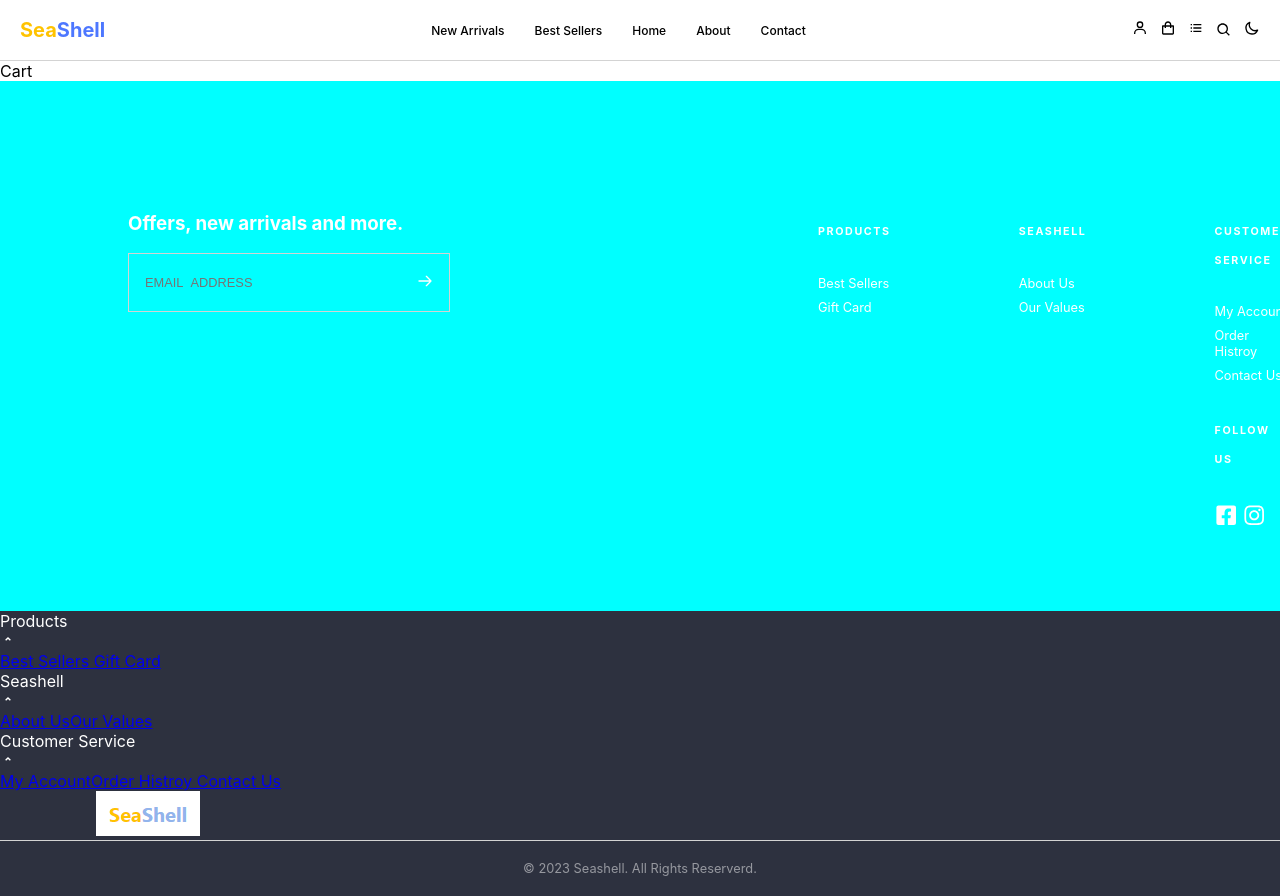
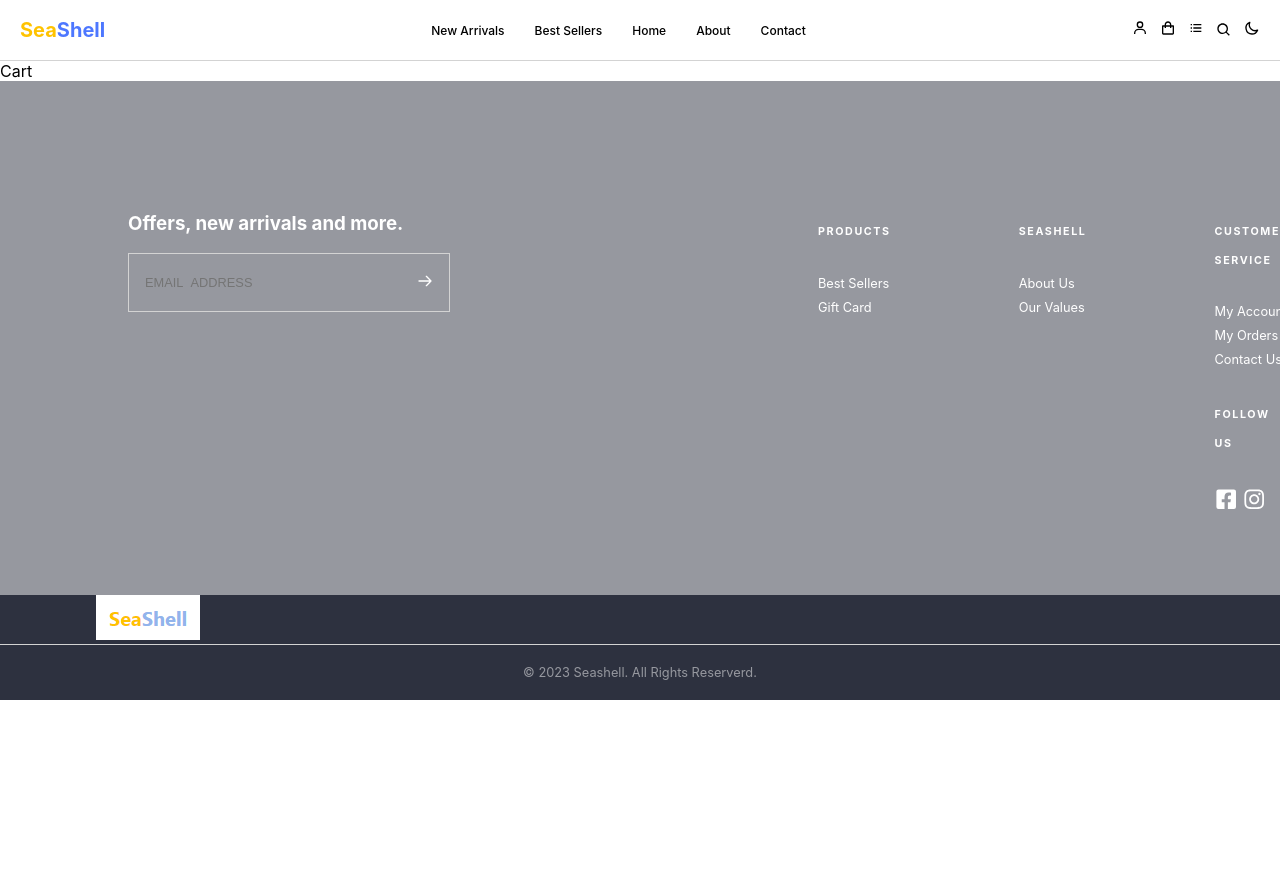
Before and after one commit to joycethh/playground, a React (Create React App) app: page /Cart in a window 1280 px wide. After the commit the page ends 800 px from the top, so only its background shows below. Built offline with nearby package versions, Linux system fonts and the light colour scheme.

Commit message:
beautify the code by seperating the left email-subscription section and right nav section

```diff
--- a/src/components/footer/Footer.js
+++ b/src/components/footer/Footer.js
@@ -1,11 +1,67 @@
 import React, { useState } from "react";
 import { Link } from "react-router-dom";
-import { HiOutlineArrowRight } from "react-icons/hi";
+
 import { FaFacebookSquare, FaInstagram } from "react-icons/fa";
 import { RiArrowDropDownLine, RiArrowDropUpLine } from "react-icons/ri";
 import logo from "../../assets/seashell.png";
+import Email from "./email/Email";
 
 import "./footer.scss";
+
+const products = ["best sellers", "gift card"];
+const seaShell = ["about us", "our values"];
+const service = ["my account", "my orders", "contact us"];
+
+const Nav = ({ title, category }) => {
+  return (
+    <div className="nav">
+      <h6>{title}</h6>
+      <ul>
+        {category.map((item, idx) => (
+          <li key={idx}>
+            <Link to={`${item.replace(/\s/g, "-")}`}>{item}</Link>
+          </li>
+        ))}
+      </ul>
+    </div>
+  );
+};
+const MobileNav = ({ title, isOpen, openMenu, category }) => {
+  return (
+    <div className="mobile-nav">
+      <header>
+        <span>{title}</span>
+        <div className="icon-wrapper" onClick={openMenu}>
+          {isOpen ? <RiArrowDropUpLine /> : <RiArrowDropDownLine />}
+        </div>
+      </header>
+      <section
+        className={isOpen ? "mobile display-block" : "mobile display-none"}
+      >
+        {category.map((item, idx) => (
+          <Link to={`${item.replace(/\s/g, "-")}`} key={idx}>
+            {item}
+          </Link>
+        ))}
+      </section>
+    </div>
+  );
+};
+
+const Social = () => {
+  <div>
+    <h6>Follow Us</h6>
+    <div className="social-column">
+      <a href="https://www.facebook.com">
+        <FaFacebookSquare />
+      </a>
+
+      <a href="https://wwww.instagram.com">
+        <FaInstagram />
+      </a>
+    </div>
+  </div>;
+};
 
 const Footer = () => {
   const [isOpen, setIsMenu] = useState(true);
@@ -16,57 +72,12 @@ const Footer = () => {
   return (
     <footer>
       <section className="main">
-        <div className="left">
-          <h3>Offers, new arrivals and more.</h3>
-          <div className="input-wrapper">
-            <input placeholder="Email Address" />
-            <button>
-              <HiOutlineArrowRight />
-            </button>
-          </div>
-        </div>
-
+        <Email />
         <div className="right">
-          <div className="columns">
-            <h6>PRODUCTS</h6>
-            <ul>
-              <li>
-                <Link to="/best-sellers">Best Sellers</Link>
-              </li>
-              <li>
-                <Link to="/gift-card"> Gift Card</Link>
-              </li>
-            </ul>
-          </div>
-
-          <div className="columns">
-            <h6>SEASHELL</h6>
-            <ul>
-              <li>
-                <Link to="/about">About Us</Link>
-              </li>
-              <li>
-                <Link to="/our-values">Our Values</Link>
-              </li>
-            </ul>
-          </div>
-
-          <div className="columns">
-            <div>
-              <h6>Customer Service</h6>
-              <ul>
-                <li>
-                  <Link to="/my-account">My Account</Link>
-                </li>
-                <li>
-                  <Link to="/my-orders">Order Histroy</Link>
-                </li>
-                <li>
-                  <Link to="/contact"> Contact Us</Link>
-                </li>
-              </ul>
-            </div>
-
+          <Nav title="products" category={products} />
+          <Nav title="seashell" category={seaShell} />
+          <div className="nav">
+            <Nav title="customer service" category={service} />
             <div>
               <h6>Follow Us</h6>
               <div className="social-column">
@@ -82,53 +93,28 @@ const Footer = () => {
           </div>
         </div>
       </section>
-      <div className="mobile-main-right">
+
+      <div className="mobile-main">
+        <Email />
         <section className="mobile-right">
-          <div className="row">
-            <header>
-              Products
-              <div className="icon-wrapper">
-                <span onClick={openMenu}>
-                  {isOpen ? <RiArrowDropUpLine /> : <RiArrowDropDownLine />}
-                </span>
-              </div>
-            </header>
-            <section className="mobile-menu">
-              <Link to="/best-sellers">Best Sellers</Link>
-              <Link to="/gift-card"> Gift Card</Link>
-            </section>
-          </div>
-
-          <div className="row">
-            <header>
-              Seashell
-              <div className="icon-wrapper">
-                <span onClick={openMenu}>
-                  {isOpen ? <RiArrowDropUpLine /> : <RiArrowDropDownLine />}
-                </span>
-              </div>
-            </header>
-            <section className="mobile-menu">
-              <Link to="/about">About Us</Link>
-              <Link to="/our-values">Our Values</Link>
-            </section>
-          </div>
-
-          <div className="row">
-            <header>
-              Customer Service
-              <div className="icon-wrapper">
-                <span onClick={openMenu}>
-                  {isOpen ? <RiArrowDropUpLine /> : <RiArrowDropDownLine />}
-                </span>
-              </div>
-            </header>
-            <section className="mobile-menu">
-              <Link to="/my-account">My Account</Link>
-              <Link to="/my-orders">Order Histroy</Link>
-              <Link to="/contact"> Contact Us</Link>
-            </section>
-          </div>
+          <MobileNav
+            title="Products"
+            isOpen={isOpen}
+            openMenu={openMenu}
+            category={products}
+          />
+          <MobileNav
+            title="Seashell"
+            isOpen={isOpen}
+            openMenu={openMenu}
+            category={seaShell}
+          />
+          <MobileNav
+            title="Customer Service"
+            isOpen={isOpen}
+            openMenu={openMenu}
+            category={service}
+          />
         </section>
       </div>
 
@@ -138,12 +124,12 @@ const Footer = () => {
           <a href="https://www.facebook.com">
             <FaFacebookSquare />
           </a>
-
           <a href="https://wwww.instagram.com">
             <FaInstagram />
           </a>
         </div>
       </section>
+
       <section className="logo">
         <div className="logo">
           <img src={logo} alt="" />
--- /dev/null
+++ b/src/components/footer/email/Email.js
@@ -0,0 +1,19 @@
+import React from "react";
+import { HiOutlineArrowRight } from "react-icons/hi";
+import "./email.scss";
+
+const Email = () => {
+  return (
+    <div className="left">
+      <h3>Offers, new arrivals and more.</h3>
+      <div className="input-wrapper">
+        <input placeholder="Email Address" />
+        <button>
+          <HiOutlineArrowRight />
+        </button>
+      </div>
+    </div>
+  );
+};
+
+export default Email;
--- /dev/null
+++ b/src/components/footer/email/email.scss
@@ -0,0 +1,44 @@
+@import "../../../style.scss";
+
+.left {
+    @include themify($themes) {
+            display: flex;
+            flex-direction: column;
+
+            .input-wrapper {
+                margin-bottom: 4rem;
+                display: flex;
+
+                input {
+                    color: themed('textContrast');
+                    font-size: 0.8rem;
+                    padding: 1.3rem 1rem;
+                    text-transform: uppercase;
+                    word-spacing: 0.3rem;
+                    background: transparent;
+                    width: 15rem;
+                    border: 1px solid themed('border');
+                    border-right: none;
+                    opacity: 1;
+                    outline: none;
+                }
+
+                button {
+                    color: themed('textContrast');
+                    font-size: 1rem;
+                    padding: 0 1rem ;
+                    background: transparent;
+                    border: 1px solid themed('border');
+                    border-left: none;
+                    text-align: center;
+                    cursor: pointer;
+                }
+
+            }
+
+        }
+
+
+
+
+}
--- a/src/components/footer/footer.scss
+++ b/src/components/footer/footer.scss
@@ -15,47 +15,10 @@ footer {
         column-gap: 23rem;
         justify-content: flex-start;
         padding: 7rem 8rem 5rem;
-        background-color: aqua;
+        background-color: #96989f;
 
         @include mobile {
-            display: flex;
-            flex-direction: column;
-        }
-
-        .left {
-            display: flex;
-            flex-direction: column;
-
-            .input-wrapper {
-                margin-bottom: 4rem;
-                display: flex;
-
-                input {
-                    color: themed('textContrast');
-                    font-size: 0.8rem;
-                    padding: 1.3rem 1rem;
-                    text-transform: uppercase;
-                    word-spacing: 0.3rem;
-                    background: transparent;
-                    width: 15rem;
-                    border: 1px solid themed('border');
-                    border-right: none;
-                    opacity: 1;
-                    outline: none;
-                }
-
-                button {
-                    color: themed('textContrast');
-                    font-size: 1rem;
-                    padding: 0 1rem ;
-                    background: transparent;
-                    border: 1px solid themed('border');
-                    border-left: none;
-                    text-align: center;
-                    cursor: pointer;
-                }
-
-            }
+            display: none;
 
         }
 
@@ -65,8 +28,9 @@ footer {
             width: 100%;
 
 
-            .columns {
-                display: block;
+            .nav {
+                display: flex;
+                flex-direction: column;
 
                 h6{
                     line-height: 1.8rem;
@@ -81,10 +45,11 @@ footer {
                     padding: 0;
 
                     li {
-                        padding-bottom: 0.5rem;
+                        padding-bottom:0.5rem;
                         line-height: 1rem;
                         font-size: 0.8rem;
                         font-weight: 400;
+                        text-transform: capitalize;
 
                         a {
                             text-decoration: none;
@@ -109,8 +74,73 @@ footer {
         }
     }
 
+    .mobile-main {
+        display: none;
+        padding:  3.4rem 2.9rem 2.8rem;;
+
+        @include mobile {
+            display: block;
+        }
+
+        section {
+            display: flex;
+            flex-direction: column;
+
+            .mobile-nav {
+                padding: 2rem 0;
+                border-bottom: 0.75px solid themed('border');  //last child
+
+
+                header {
+                    display: flex;
+                    justify-content: space-between;
+
+                    span {
+                        font-size: 0.9rem;
+                         line-height: 0.9rem;
+                         font-weight: 500;
+                         text-transform: uppercase;
+                         letter-spacing: .06rem;
+                    }
+
+                    .icon-wrapper {
+                        display: flex;
+                        align-items: center;
+                        font-size: larger;
+                    }
+                }
+
+                .display-block {
+                    margin-top: 1.5rem;
+                    display: flex;
+                    flex-direction: column;
+
+                    a {
+                        color: themed('textContrast');
+                        text-decoration: none;
+                        padding-bottom: 2px;
+                        cursor: pointer;
+                        font-size: 0.8rem;
+                        line-height: 0.7rem;
+                        margin-bottom: 0.7rem;
+                        text-transform: capitalize;
+                    }
+
+                }
+
+                .display-none {
+                    display: none;
+                }
+            }
+        }
+    }
+
+    // .mobile-right .row  :first-child {
+    //     border-top: 0.75px solid themed('border'); //first child
+    // }
+
     .mobile-logo-social {
-        display: none; ////display: none in mobile
+        display: none;
         justify-content: space-between;
         align-items: center;
         padding: 2rem 4rem;
```
Also changed, not shown: src/components/footer/FooterBackup.js (added, +160 -0 lines).
